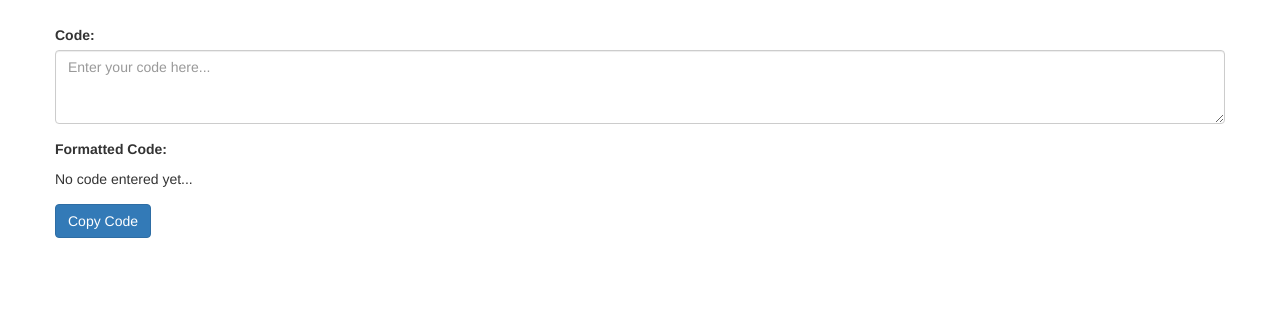
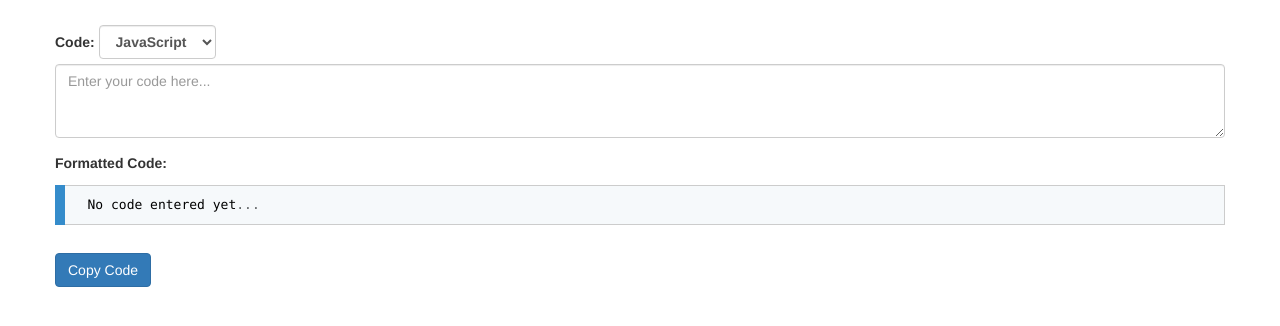
Before and after one commit to muhammad-saleh/PrismJS-Evernote, a plain HTML site: page index.html in a window 1280 px wide. Drawn offline with Linux system fonts and the light colour scheme.

Commit message:
Added a language selection drop down and fixed an issue with code height

```diff
--- a/css/style.css
+++ b/css/style.css
@@ -15,3 +15,23 @@ body{
 pre[class*="language-"]:before, pre[class*="language-"]:after{
 	display:none;
 }
+
+pre[class*="language-"]{
+	-webkit-box-shadow: 0 0 0 0;
+	box-shadow: 0 0 0 0;
+	-webkit-border-radius: 0;
+	-moz-border-radius: 0;
+	-ms-border-radius: 0;
+	-o-border-radius: 0;
+	border-radius: 0;
+	border-left: 0px solid;
+	background: #F6F9FB;
+}
+
+pre[class*="language-"],pre[class*="language-"]{
+	max-height: 100%;
+}
+
+#FormattedCode{
+	border-left: 10px solid #358ccb;
+}
--- a/index.html
+++ b/index.html
@@ -13,6 +13,13 @@
 			<form>
 			  <div class="form-group">
 			    <label for="exampleInputEmail1">Code:</label>
+			    <label>
+				    <select class="form-control selectLanguage" name="" id="">
+				    	<option value="javascript">JavaScript</option>
+				    	<option value="css">CSS</option>
+				    	<option value="html">HTML</option>
+				    </select>
+			    </label>
 			    <textarea class="form-control userCode" rows="3" placeholder="Enter your code here..."></textarea>
 			  </div>
 				  <div class="form-group">
@@ -20,7 +27,7 @@
 				    <div class="codeContainer">
 					    <label for="" class="hightlightLimiters">-</label>
 					    <div id="FormattedCode">
-							<span>No code entered yet...</span>
+						    <pre class="language-javascript"><code class="language-">No code entered yet...</code></pre>
 					    </div>
 					    <label for="" class="hightlightLimiters">-</label>
 				    </div>
--- a/js/main.js
+++ b/js/main.js
@@ -4,13 +4,19 @@ $(function(){
 
 	codeInput.on('keyup',function(){
 		var code = codeInput.val();
-		codeOutput.empty().append('<pre class="language-javascript"><code class="language-javascript">'+code+'</code></pre>');
+		codeOutput.find('code').empty().append(code);
 		Prism.highlightAll();
 	});
 
 	$('.copyCode').on('click',function(e){
 		e.preventDefault();
         SelectText($('.codeContainer')[0]);
+	});
+
+	$('.selectLanguage').on('change',function(){
+		selectedLang = $(this).val();
+		$('pre,code').attr('class','language-'+selectedLang);
+		Prism.highlightAll();
 	});
 
 	function SelectText(element) {
```
